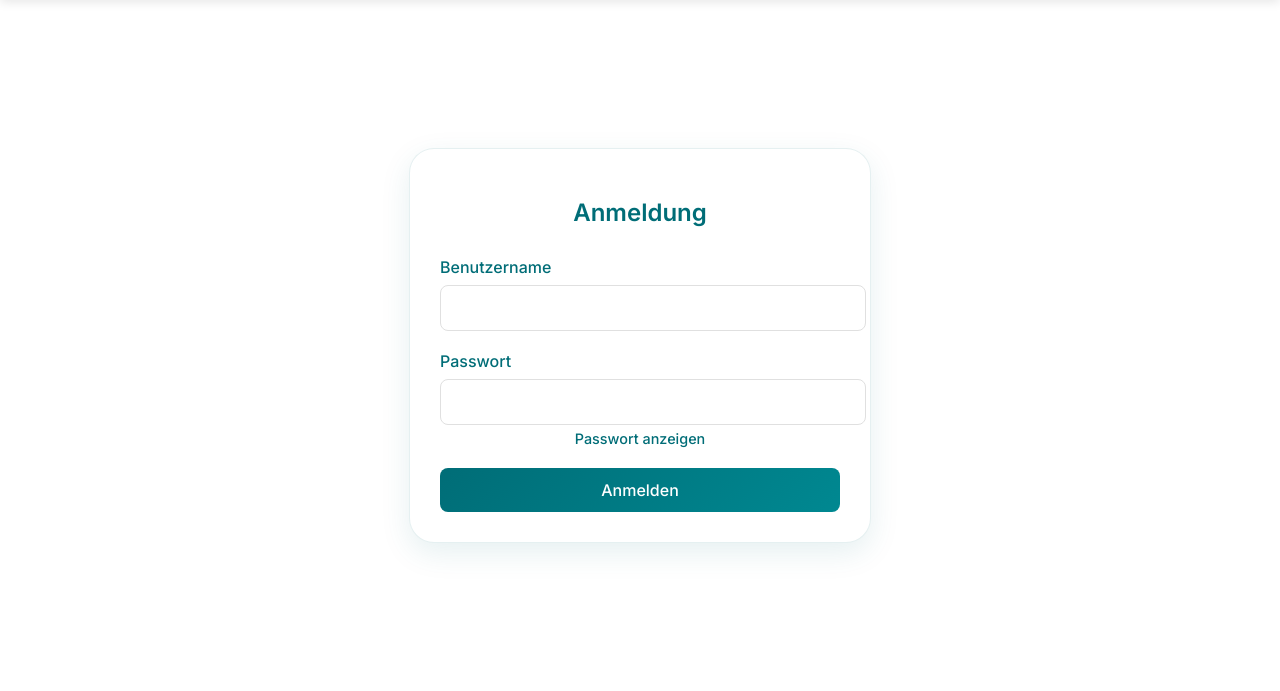
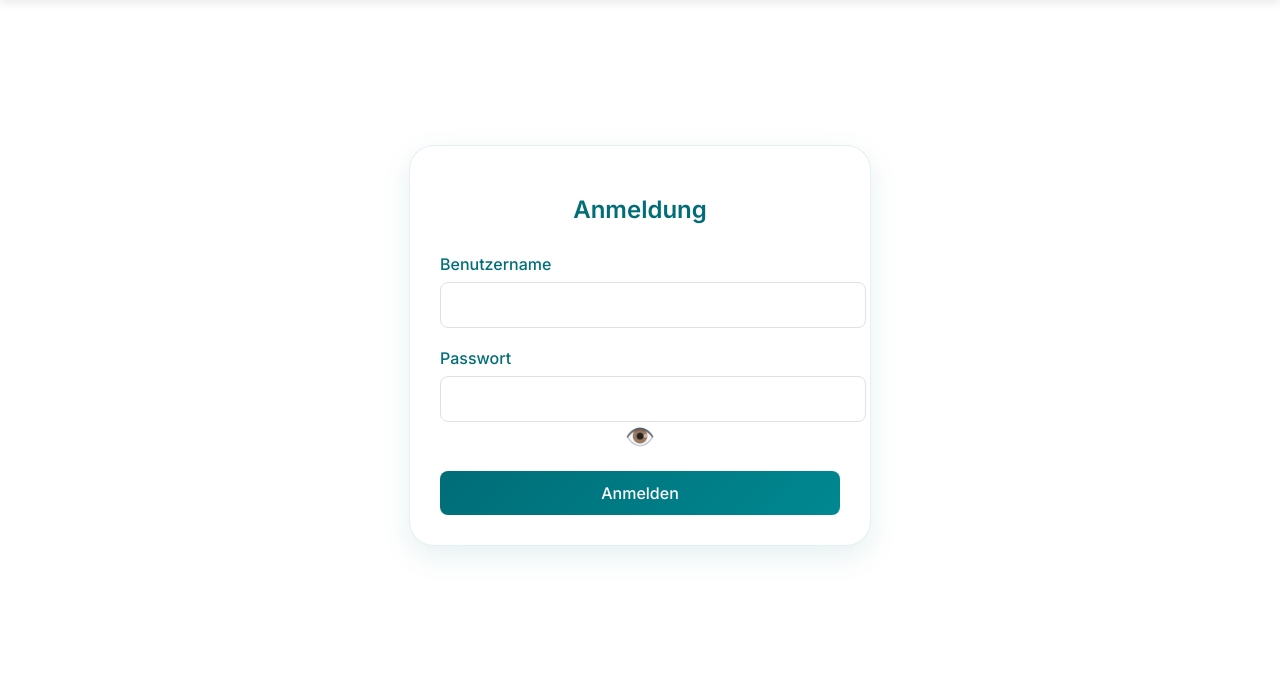
Before and after one commit to Real-M1000/Flask, a Flask app: page /login in a window 1280 px wide. Shown: the part 79-770 px from the top of the page. Run offline with Flask 3, Linux system fonts and the light colour scheme.

Commit message:
Update login.html

```diff
--- a/templates/login.html
+++ b/templates/login.html
@@ -111,13 +111,12 @@
             font-weight: 600;
         }
         .toggle-password {
-            margin-top: 5px;
-            font-size: 0.9em;
+            background: none;
+            border: none;
             cursor: pointer;
             color: #006d77;
-            background: none;
-            border: none;
             padding: 0;
+            font-size: 1.5em;
         }
     </style>
 </head>
@@ -143,7 +142,7 @@
                 <div class="form-group">
                     <label for="password">Passwort</label>
                     <input type="password" id="password" name="password" required>
-                    <button type="button" class="toggle-password" onclick="togglePassword()">Passwort anzeigen</button>
+                    <button type="button" class="toggle-password" onclick="togglePassword()">👁️</button>
                 </div>
                 <button type="submit">Anmelden</button>
             </form>
@@ -156,10 +155,14 @@
     <script>
         function togglePassword() {
             var passwordField = document.getElementById("password");
+            var toggleButton = document.querySelector(".toggle-password");
+
             if (passwordField.type === "password") {
                 passwordField.type = "text";
+                toggleButton.innerHTML = "👁️‍🗨️";  // Ändert das Symbol auf ein durchgestrichenes Auge
             } else {
                 passwordField.type = "password";
+                toggleButton.innerHTML = "👁️";  // Ändert das Symbol zurück auf ein normales Auge
             }
         }
     </script>
```
